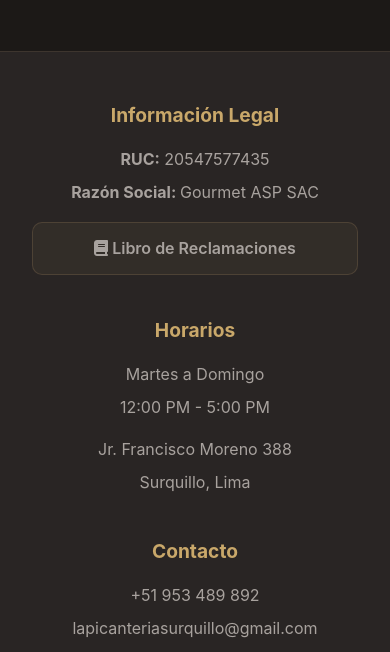
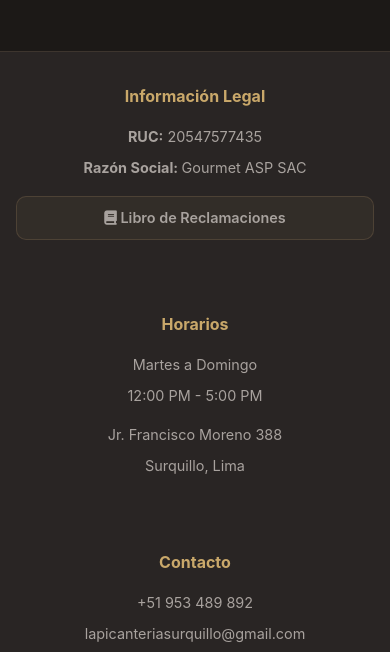
Before and after one commit to CESIL20/PICANTERIA-WEBSITE, a plain HTML site: page index.html in a window 390 px wide. Shown: the part 7691-8343 px from the top of the page. Drawn offline with Linux system fonts and the light colour scheme.

Commit message:
Update index.html

```diff
--- a/index.html
+++ b/index.html
@@ -1019,6 +1019,50 @@
   .carousel-modal-content {
     max-width: 100%;
     max-height: 65vh;
+  }
+}
+/* 📱 Footer responsivo */
+@media (max-width: 768px) {
+  .footer-content {
+    grid-template-columns: 1fr; /* una sola columna */
+    text-align: center;
+  }
+
+  .footer-section {
+    margin-bottom: 2rem; /* espacio entre secciones */
+  }
+
+  .footer-section h3 {
+    font-size: 1.1rem;
+  }
+
+  .footer-section p,
+  .footer-section a {
+    font-size: 0.95rem;
+  }
+
+  .social-links {
+    justify-content: center; /* centrar redes sociales */
+  }
+}
+
+@media (max-width: 480px) {
+  .footer {
+    padding: 2rem 1rem; /* menos padding */
+  }
+
+  .footer-section h3 {
+    font-size: 1rem;
+  }
+
+  .footer-section p,
+  .footer-section a {
+    font-size: 0.9rem;
+  }
+
+  .complaints-book {
+    font-size: 0.85rem;
+    padding: 0.6rem 1rem;
   }
 }
 
```
